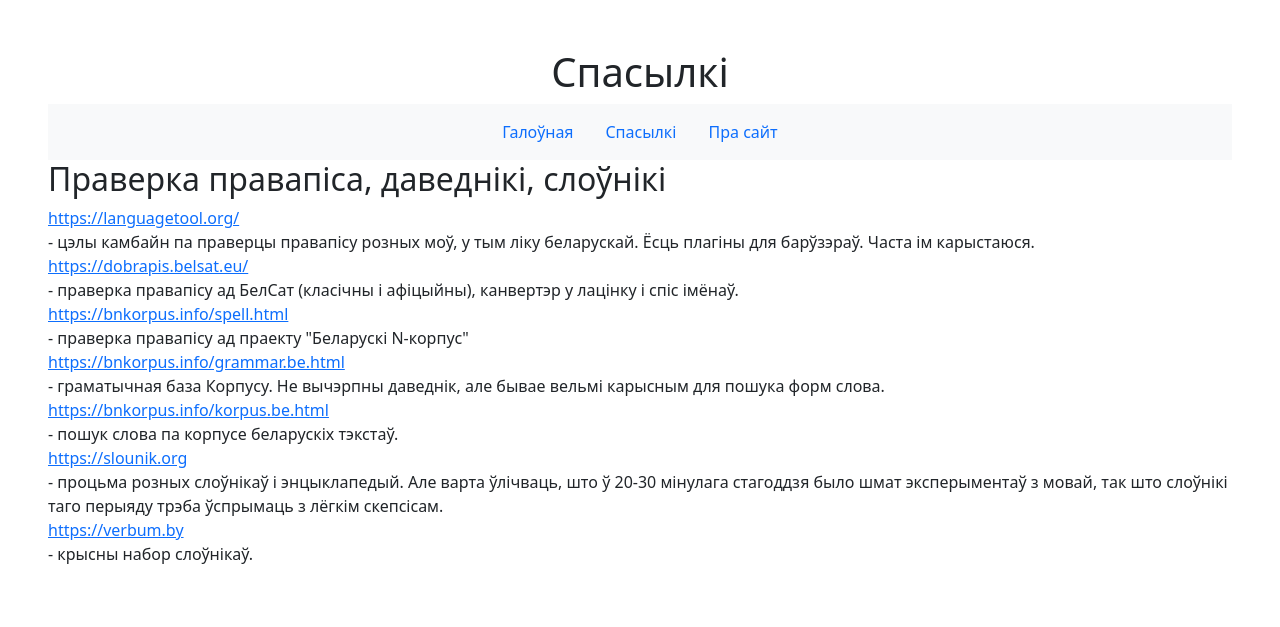
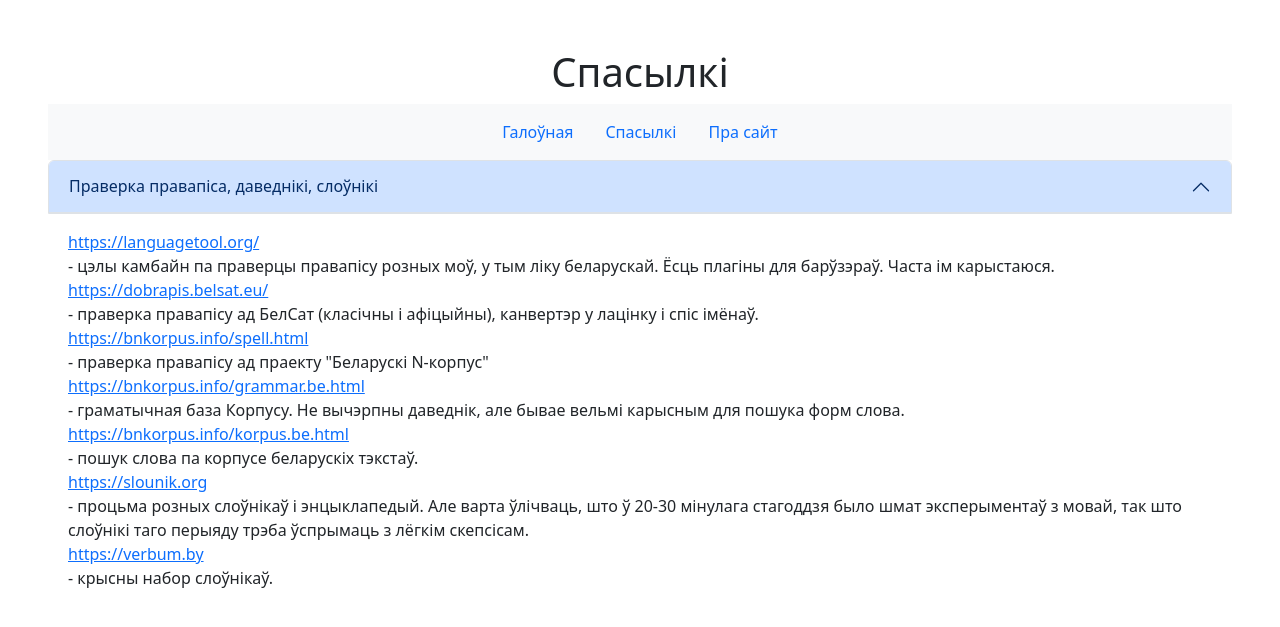
Before and after one commit to measles/latynkatar_site, a Flask app: page /links/ in a window 1280 px wide. Shown: the top 627 px of the page. Run offline with Flask 3, Linux system fonts and the light colour scheme.

Commit message:
Пераўтварыў раздзел спасылак на accordion

```diff
--- a/templates/head.j2
+++ b/templates/head.j2
@@ -2,14 +2,14 @@
 <html lang="be">
 <head>
     <!-- Google tag (gtag.js) -->
-    <script async src="https://www.googletagmanager.com/gtag/js?id=G-T46FNC93WZ"></script>
+    <!--<script async src="https://www.googletagmanager.com/gtag/js?id=G-T46FNC93WZ"></script>
     <script>
     window.dataLayer = window.dataLayer || [];
     function gtag(){dataLayer.push(arguments);}
     gtag('js', new Date());
 
     gtag('config', 'G-T46FNC93WZ');
-    </script>
+    </script>-->
     <meta charset="UTF-8">
     <meta name="viewport" content="width=device-width, initial-scale=1">
     <link href="https://cdn.jsdelivr.net/npm/bootstrap@5.3.3/dist/css/bootstrap.min.css" rel="stylesheet" integrity="sha384-QWTKZyjpPEjISv5WaRU9OFeRpok6YctnYmDr5pNlyT2bRjXh0JMhjY6hW+ALEwIH" crossorigin="anonymous">
--- a/templates/links.html
+++ b/templates/links.html
@@ -1,8 +1,22 @@
 {% include 'head.j2' %}
-   <h2>Праверка правапіса, даведнікі, слоўнікі</h2>
-   <div class="list-group">
-      {% for url, description in pravapis %}
-         <a href="{{ url }}">{{ url }} </a> - {{ description }}
-      {% endfor %}
+   <div class="accordion" id="links">
+      <div class="accordion-item">
+         <h2  class="accordion-header">
+            <button class="accordion-button" type="button" data-bs-toggle="collapse" data-bs-target="#collapseOne" aria-expanded="true" aria-controls="collapseOne">
+               Праверка правапіса, даведнікі, слоўнікі
+            </button>
+         </h2>
+      </div>
+      <div id="collapseOne" class="accordion-collapse collapse show" data-bs-parent="#accordionExample">
+         <div class="accordion-body">
+
+               <div class="list-group">
+                  {% for url, description in pravapis %}
+                     <a href="{{ url }}">{{ url }} </a> - {{ description }}
+                  {% endfor %}
+               </div>
+         </div>
+      </div>
+
    </div>
 {% include 'tail.j2' %}
```
